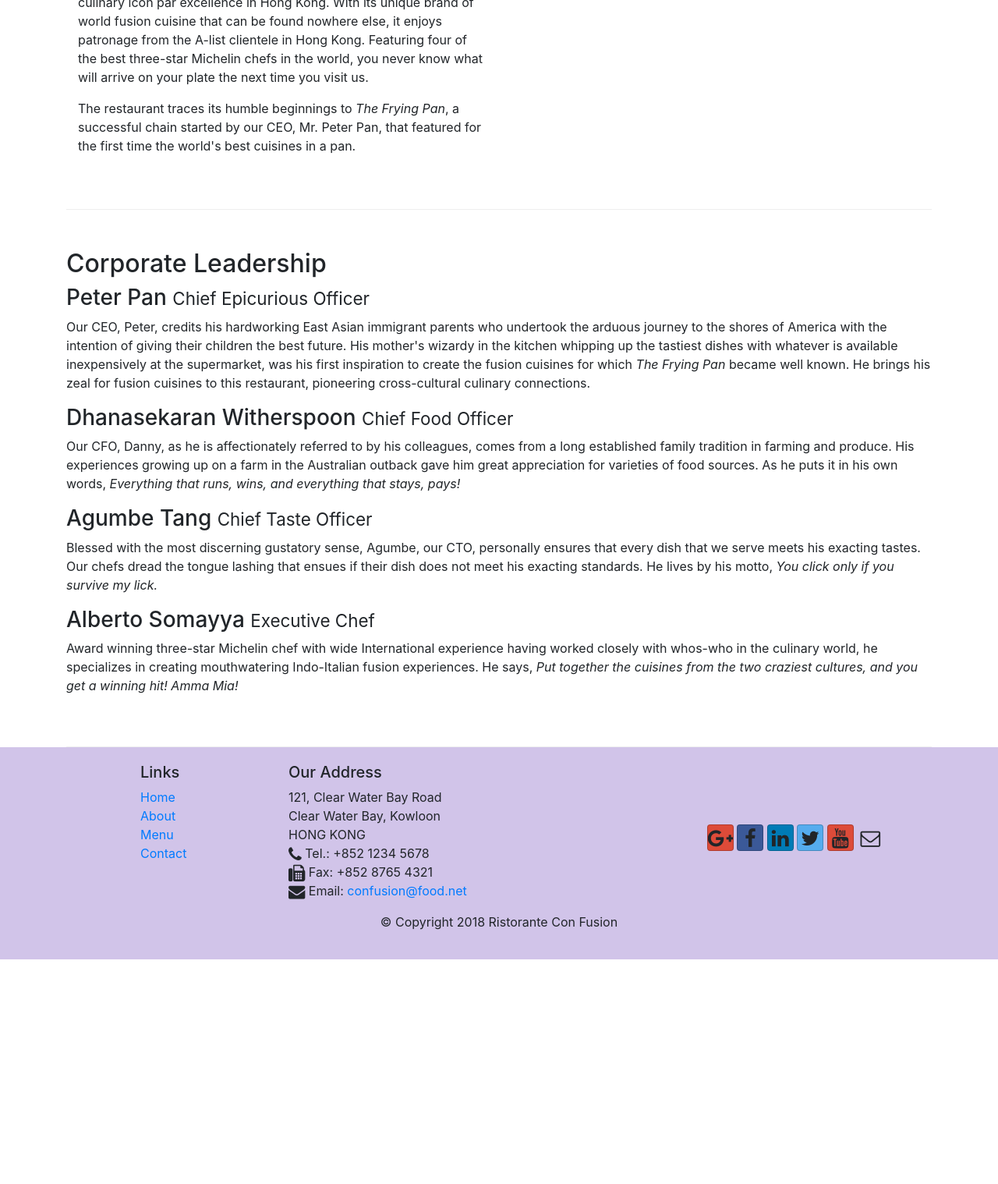
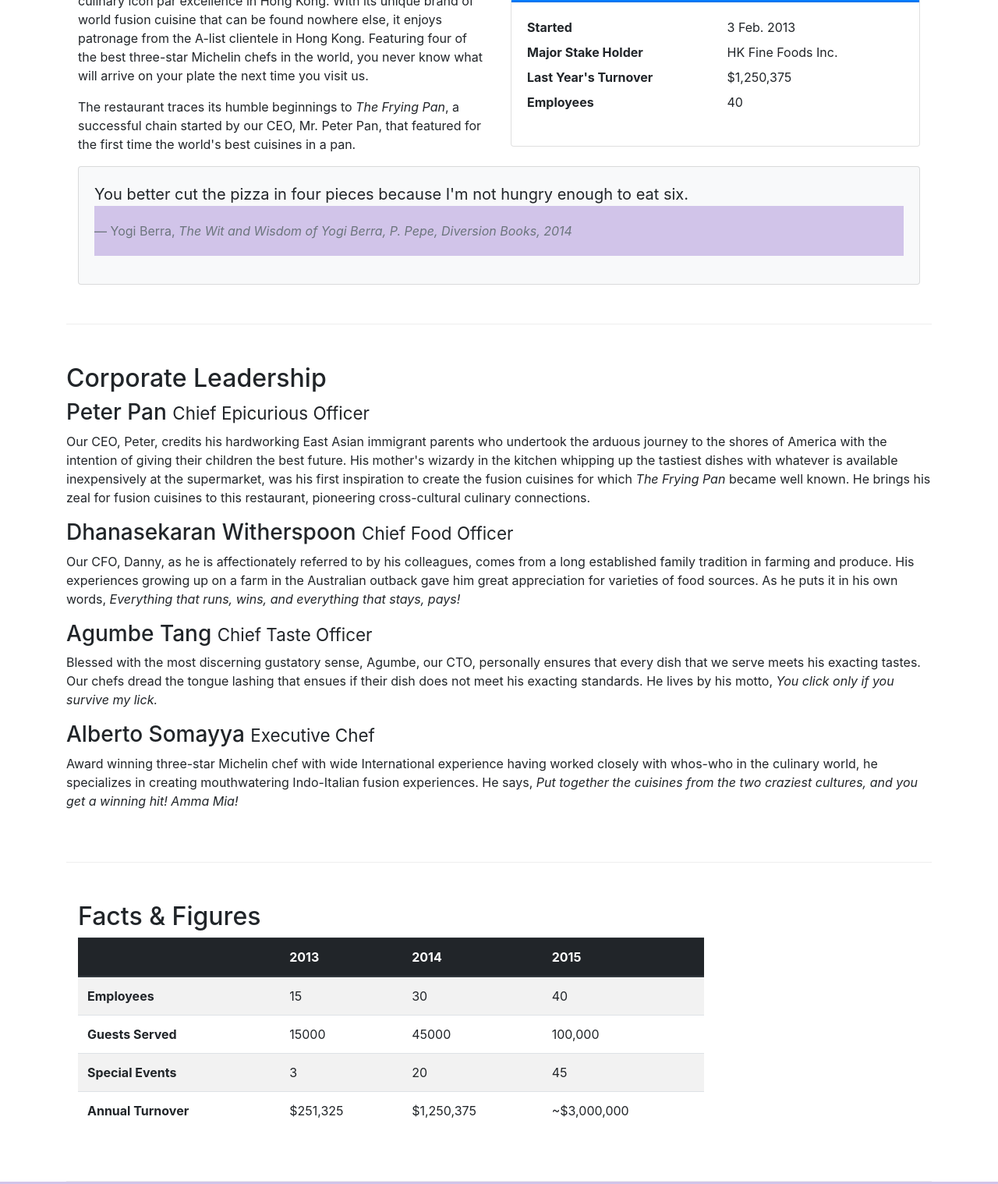
Before and after one commit to Manjunath-Koralli/Front-End-Web-UI-Frameworks-and-Tools-Bootstrap-4-Coursera, a website: page aboutus.html in a window 1280 px wide. Shown: the part 596-2114 px from the top of the page at 78% size. Before the commit the page ends 1826 px from the top, so only its background shows below. Drawn offline with nearby package versions, Linux system fonts and the light colour scheme.

Commit message:
Tables and Cards

```diff
--- a/aboutus.html
+++ b/aboutus.html
@@ -76,7 +76,35 @@
                 <p>Started in 2010, Ristorante con Fusion quickly established itself as a culinary icon par excellence in Hong Kong. With its unique brand of world fusion cuisine that can be found nowhere else, it enjoys patronage from the A-list clientele in Hong Kong.  Featuring four of the best three-star Michelin chefs in the world, you never know what will arrive on your plate the next time you visit us.</p>
                 <p>The restaurant traces its humble beginnings to <em>The Frying Pan</em>, a successful chain started by our CEO, Mr. Peter Pan, that featured for the first time the world's best cuisines in a pan.</p>
             </div>
-            <div class="col col-sm col-md">
+            <div class="col-12 col-sm-6">
+                <div class="card">
+                    <h3 class="card-header bg-primary text-white">Facts At a Glance</h3>
+                    <div class="card-body">
+                        <!-- dl - description list and  dt-data -->
+                        <dl class="row">
+                            <dt class="col-6">Started</dt>
+                            <dd class="col-6">3 Feb. 2013</dd>
+                            <dt class="col-6">Major Stake Holder</dt>
+                            <dd class="col-6">HK Fine Foods Inc.</dd>
+                            <dt class="col-6">Last Year's Turnover</dt>
+                            <dd class="col-6">$1,250,375</dd>
+                            <dt class="col-6">Employees</dt>
+                            <dd class="col-6">40</dd>
+                        </dl>
+                    </div>
+                </div>
+            </div>
+            <div class="col-12">
+                <div class="card card-body bg-light">
+                    <blockquote class="blockquote">
+                        <p class="mb-0">You better cut the pizza in four pieces because
+                            I'm not hungry enough to eat six.</p>
+                        <footer class="blockquote-footer">Yogi Berra,
+                            <cite title="Source Title">The Wit and Wisdom of Yogi Berra,
+                            P. Pepe, Diversion Books, 2014</cite>
+                        </footer>
+                    </blockquote>
+                </div>
             </div>
         </div>
 
@@ -92,6 +120,51 @@
                 <p class="d-none d-sm-block">Blessed with the most discerning gustatory sense, Agumbe, our CTO, personally ensures that every dish that we serve meets his exacting tastes. Our chefs dread the tongue lashing that ensues if their dish does not meet his exacting standards. He lives by his motto, <em>You click only if you survive my lick.</em></p>
                 <h3>Alberto Somayya <small>Executive Chef</small></h3>
                 <p class="d-none d-sm-block">Award winning three-star Michelin chef with wide International experience having worked closely with whos-who in the culinary world, he specializes in creating mouthwatering Indo-Italian fusion experiences. He says, <em>Put together the cuisines from the two craziest cultures, and you get a winning hit! Amma Mia!</em></p>
+            </div>
+       </div>
+        <div class="row row-content">
+            <div class="col-12 col-sm-9">
+                <h2>Facts &amp; Figures</h2>
+                <div class="table-responsive">
+                    <table class="table table-striped">
+                        <thead class="thead-dark">
+                            <tr>
+                                <th>&nbsp;</th>
+                                <th>2013</th>
+                                <th>2014</th>
+                                <th>2015</th>
+                            </tr>
+                        </thead>
+                        <tbody>
+                            <tr>
+                                <th>Employees</th>
+                                <td>15</td>
+                                <td>30</td>
+                                <td>40</td>
+                            </tr>
+                            <tr>
+                                <th>Guests Served</th>
+                                <td>15000</td>
+                                <td>45000</td>
+                                <td>100,000</td>
+                            </tr>
+                            <tr>
+                                <th>Special Events</th>
+                                <td>3</td>
+                                <td>20</td>
+                                <td>45</td>
+                            </tr>
+                            <tr>
+                                <th>Annual Turnover</th>
+                                <td>$251,325</td>
+                                <td>$1,250,375</td>
+                                <td>~$3,000,000</td>
+                            </tr>
+                        </tbody>
+                    </table>
+                </div>
+            </div>
+            <div class="col-12 col-sm-3">
             </div>
        </div>
 
```
